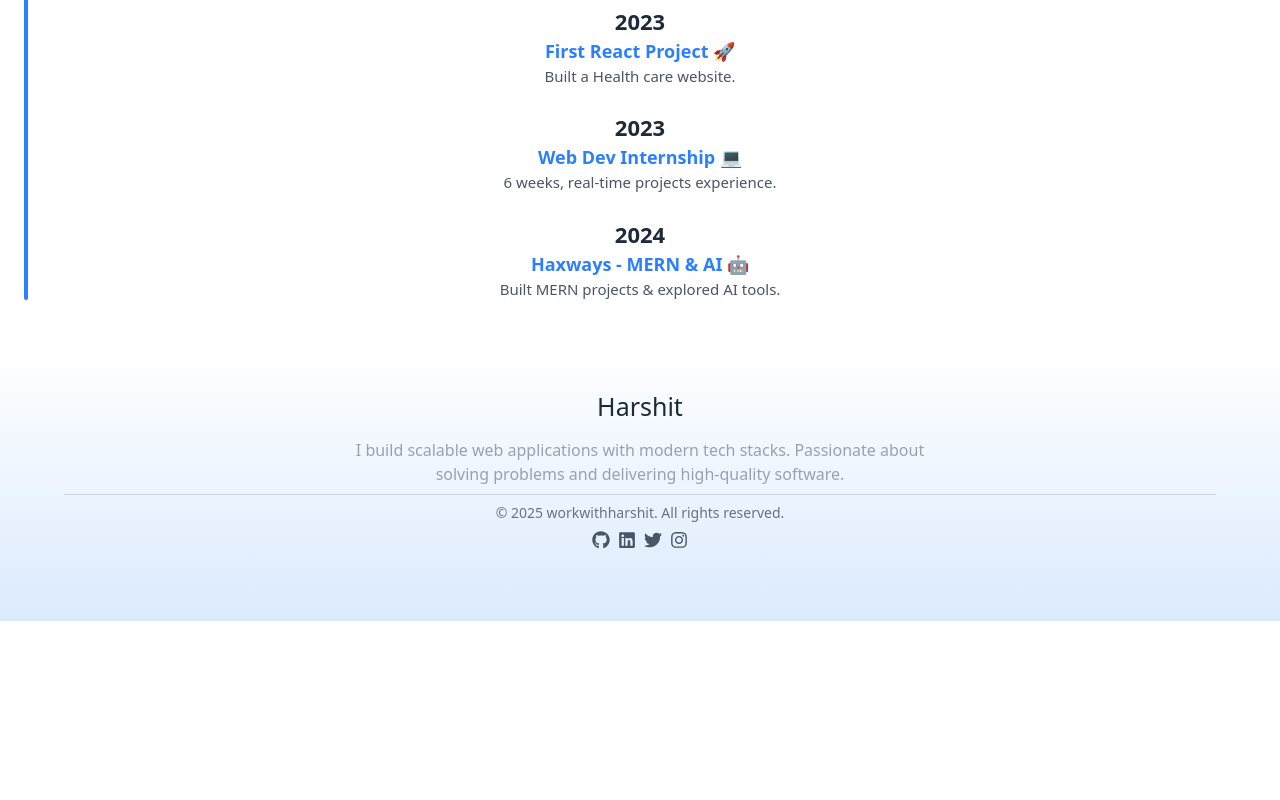
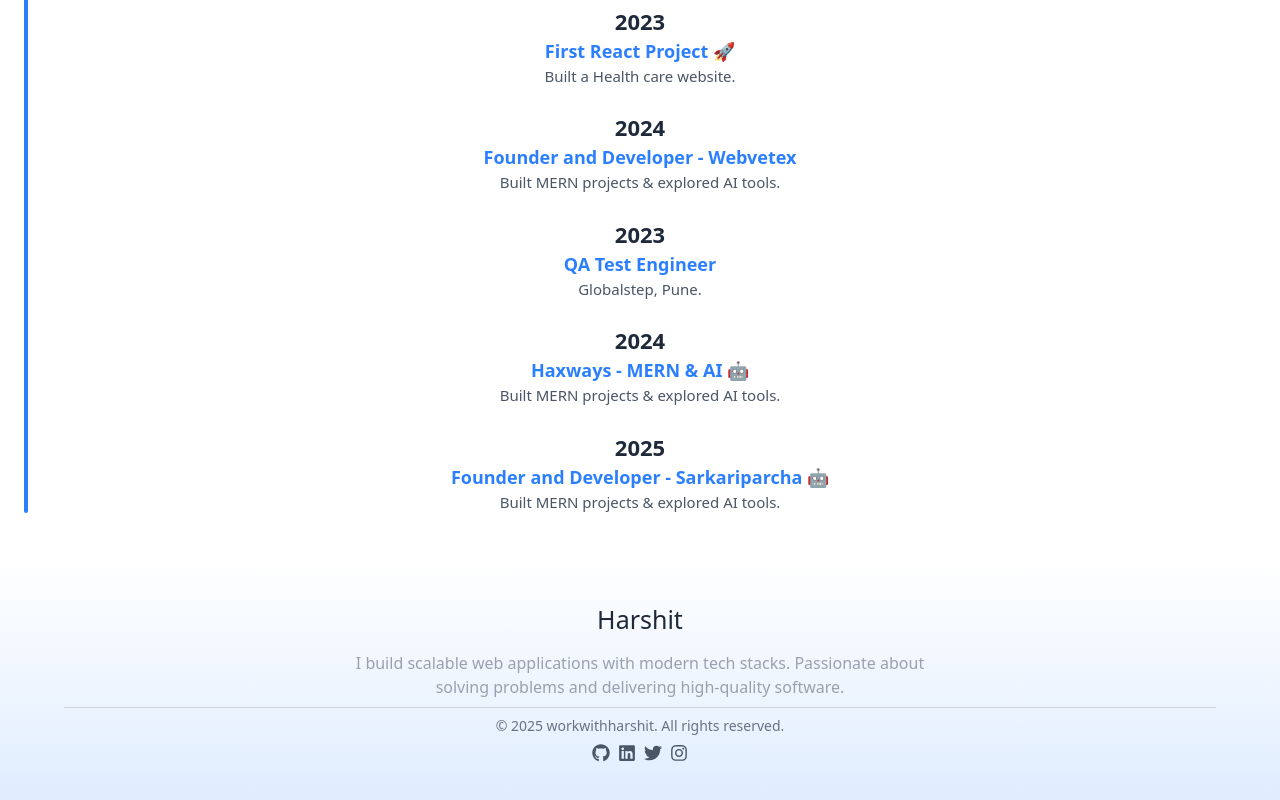
Before and after one commit to harshitsaini01/portfolio_live, a React (Vite) app: page / in a window 1280 px wide. Shown: the part 5294-6094 px from the top of the page. Before the commit the page ends 5915 px from the top, so only its background shows below. Built offline with nearby package versions, Linux system fonts and the light colour scheme.

Commit message:
experience

```diff
--- a/src/components/pages/JourneyTimeline.jsx
+++ b/src/components/pages/JourneyTimeline.jsx
@@ -12,14 +12,25 @@
       title: "First React Project 🚀",
       desc: "Built a Health care website.",
     },
+    {
+      year: "2024",
+      title: "Founder and Developer - Webvetex",
+      desc: "Built MERN projects & explored AI tools.",
+    },
    {
   year: "2023",
-  title: "Web Dev Internship 💻",
-  desc: "6 weeks, real-time projects experience.",
+  title: "QA Test Engineer",
+  desc: "Globalstep, Pune.",
 },
 {
   year: "2024",
   title: "Haxways - MERN & AI 🤖",
+  desc: "Built MERN projects & explored AI tools.",
+},
+
+{
+  year: "2025",
+  title: "Founder and Developer - Sarkariparcha 🤖",
   desc: "Built MERN projects & explored AI tools.",
 },
 
```
